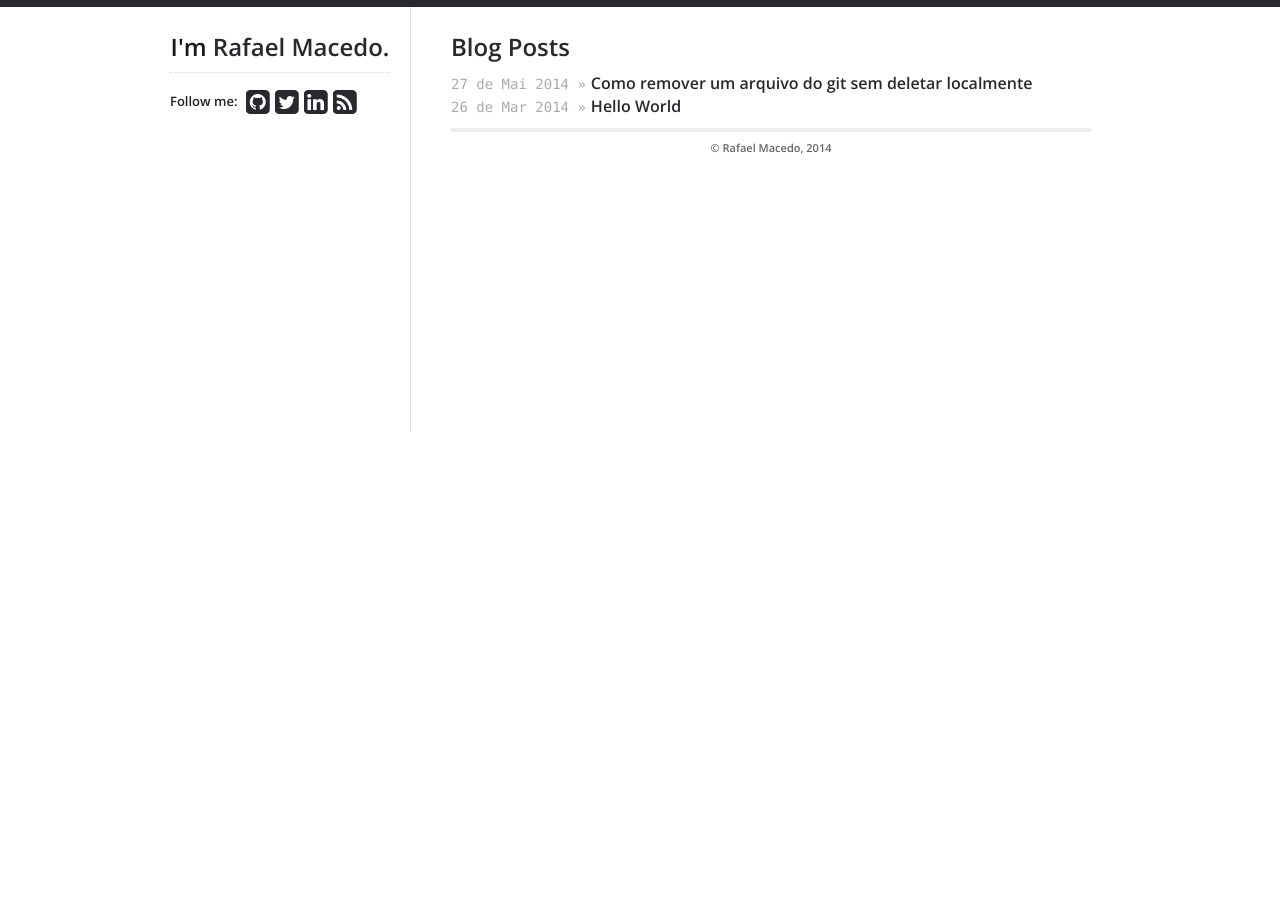
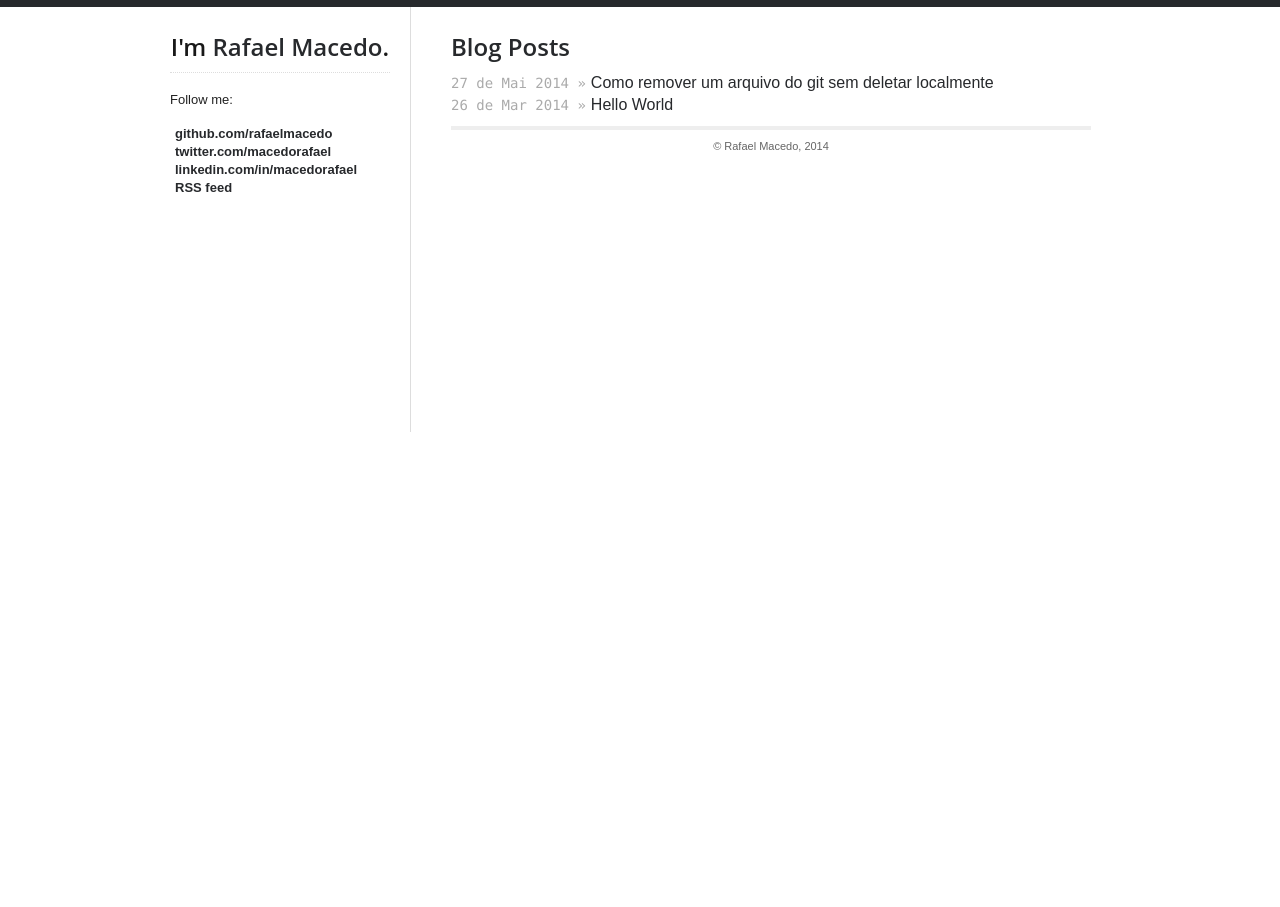
Before and after one commit to macedo/rafaelmacedo.github.io, a Jekyll site: the page built from index.html, in a window 1280 px wide. Built offline with Jekyll 4.4.1, drawn with Linux system fonts in a browser that asks for light colours; nearby versions of some CDN libraries.

Commit message:
remove google-fonts and awesom-fonts

```diff
--- a/_includes/css/syntax.css
+++ b/_includes/css/syntax.css
@@ -1,6 +1,6 @@
 pre { white-space: pre; overflow: auto; }
 code, pre {
-  font-family: Monaco,Menlo,Consolas,"Courier New",monospace;
+  font-family: Monaco, Menlo,Consolas,"Courier New", monospace;
   background-color: #f8f8ff;
   border-radius: 3px;
 }
--- a/_includes/social.html
+++ b/_includes/social.html
@@ -1,24 +1,22 @@
 Follow me:
-<div id="stalker">
+<ul id="stalker">
   {% if site.theme.social.github %}
-  <a title="{{ site.theme.social.github }} on Github" href="https://github.com/{{ site.theme.social.github }}">
-    <i class="fa fa-github-square"></i>
-  </a>
+  <li><a title="{{ site.theme.social.github }} on Github" href="https://github.com/{{ site.theme.social.github }}">
+    github.com/{{ site.theme.social.github }}
+  </a></li>
   {% endif %}
 
   {% if site.theme.social.twitter %}
-  <a title="{{ site.theme.social.twitter }} on Twitter" href="https://twitter.com/{{ site.theme.social.twitter }}">
-    <i class="fa fa-twitter-square"></i>
-  </a>
+  <li><a title="{{ site.theme.social.twitter }} on Twitter" href="https://twitter.com/{{ site.theme.social.twitter }}">
+    twitter.com/{{ site.theme.social.twitter }}
+  </a></li>
   {% endif %}
 
   {% if site.theme.social.linkedin %}
-  <a title="{{ site.theme.name }} on LinkedIn" href="https://www.linkedin.com/in/{{ site.theme.social.linkedin }}">
-    <i class="fa fa-linkedin-square"></i>
-  </a>
+  <li><a title="{{ site.theme.name }} on LinkedIn" href="https://www.linkedin.com/in/{{ site.theme.social.linkedin }}">
+    linkedin.com/in/{{ site.theme.social.linkedin }}
+  </a></li>
   {% endif %}
 
-  <a title="RSS feed" id="rss" href="/atom.xml">
-    <i class="fa fa-rss-square"></i>
-  </a>
-</div>
+  <li><a title="RSS feed" id="rss" href="/atom.xml">RSS feed</a></li>
+</ul>
--- a/_layouts/default.html
+++ b/_layouts/default.html
@@ -11,12 +11,10 @@
   <meta name="description" content="The blog of {{ site.theme.name }}" />
   <link rel="canonical" href="{{ site.url }}{{ page.url | replace:"index.html","" }}" />
 
-  <link href="//fonts.googleapis.com/css?family=Open+Sans:600,800" rel="stylesheet" type="text/css">
   <link rel="shortcut icon" href="/favicon.png">
   <link rel="alternate" type="application/rss+xml" title="{{ site.theme.name }}" href="{{site.url}}/atom.xml" />
 
   <link rel="stylesheet" href="/assets/css/all.css">
-  <link rel="stylesheet" href="//netdna.bootstrapcdn.com/font-awesome/4.0.1/css/font-awesome.min.css">
 </head>
 <body>
   <div class="container">
```
Also changed, not shown: _includes/css/screen.css (+9 -4 lines), 4 other files.
